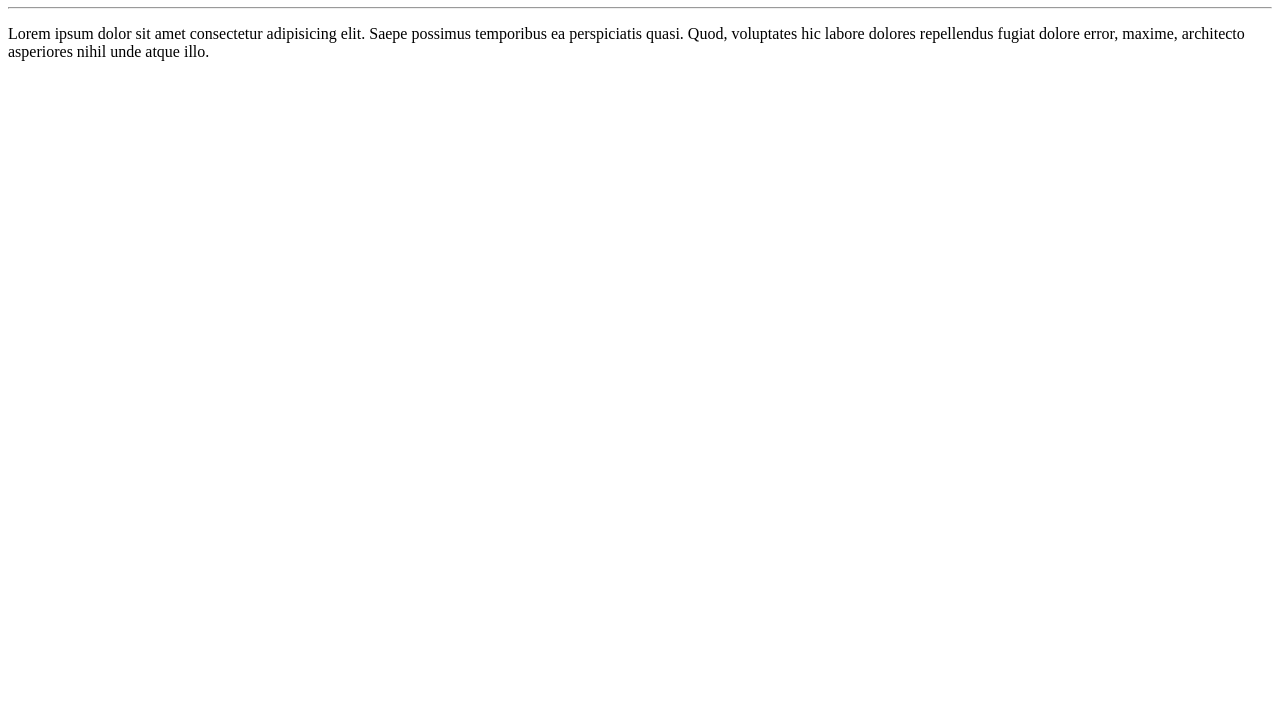
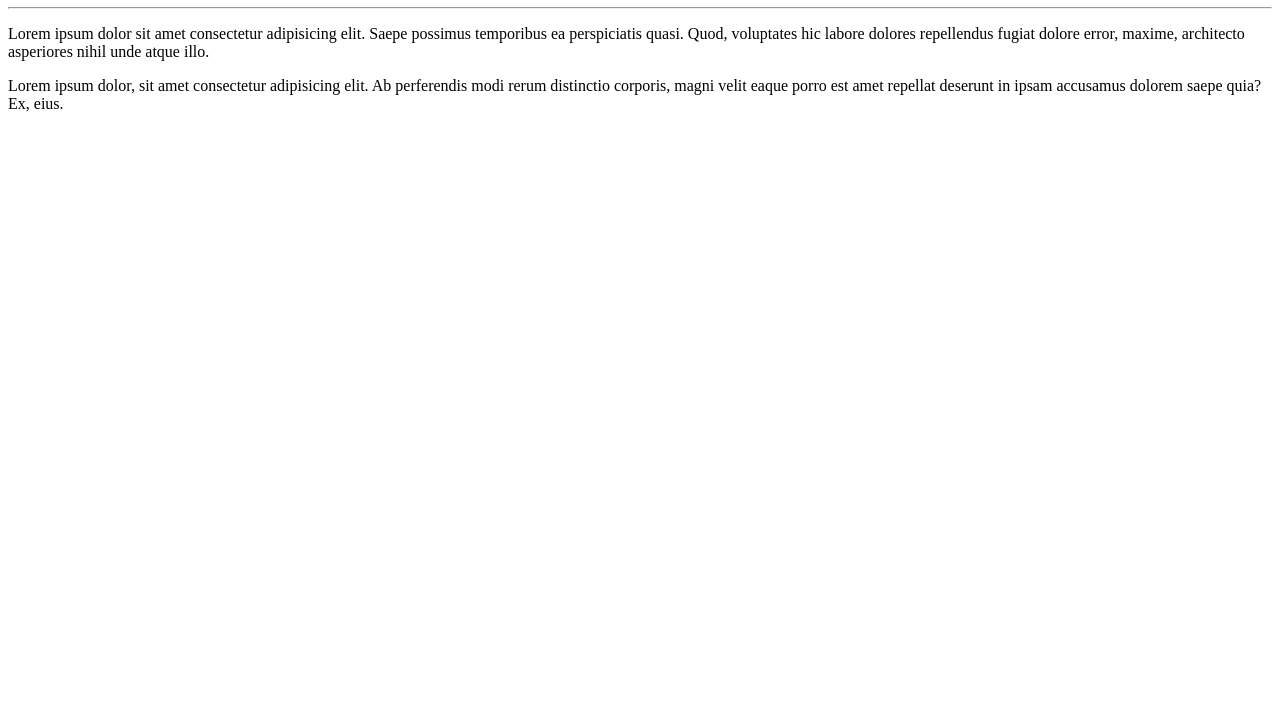
Before and after one commit to FernandAndrade/OlaMundo, a plain HTML site: page site-exemplo/index.html in a window 1280 px wide. Shown: the part 73-800 px from the top of the page. Drawn offline with Linux system fonts and the light colour scheme.

Commit message:
Adicionei um parágrafo

```diff
--- a/site-exemplo/index.html
+++ b/site-exemplo/index.html
@@ -10,5 +10,6 @@
     <h1>Olá, Mundo!</h1>
     <hr>
     <p>Lorem ipsum dolor sit amet consectetur adipisicing elit. Saepe possimus temporibus ea perspiciatis quasi. Quod, voluptates hic labore dolores repellendus fugiat dolore error, maxime, architecto asperiores nihil unde atque illo.</p>
+    <p>Lorem ipsum dolor, sit amet consectetur adipisicing elit. Ab perferendis modi rerum distinctio corporis, magni velit eaque porro est amet repellat deserunt in ipsam accusamus dolorem saepe quia? Ex, eius.</p>
 </body>
 </html>
```
